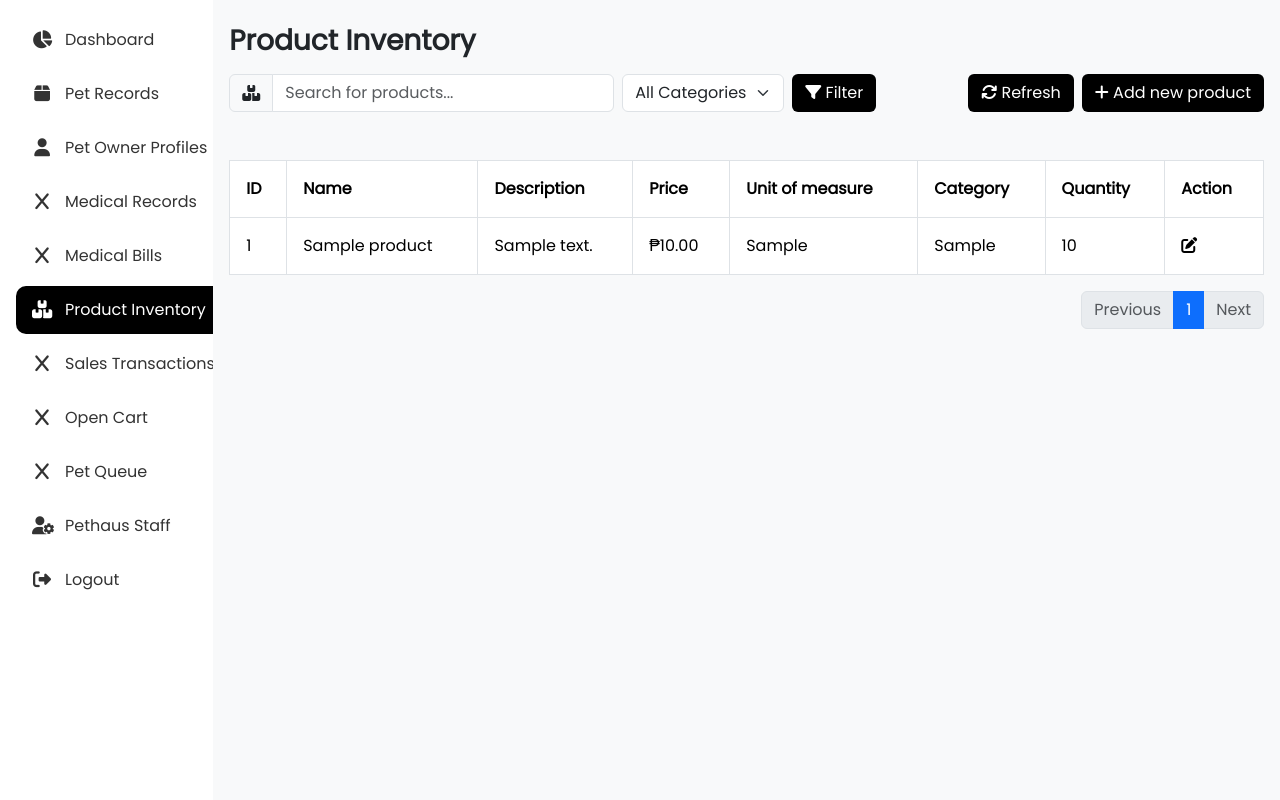
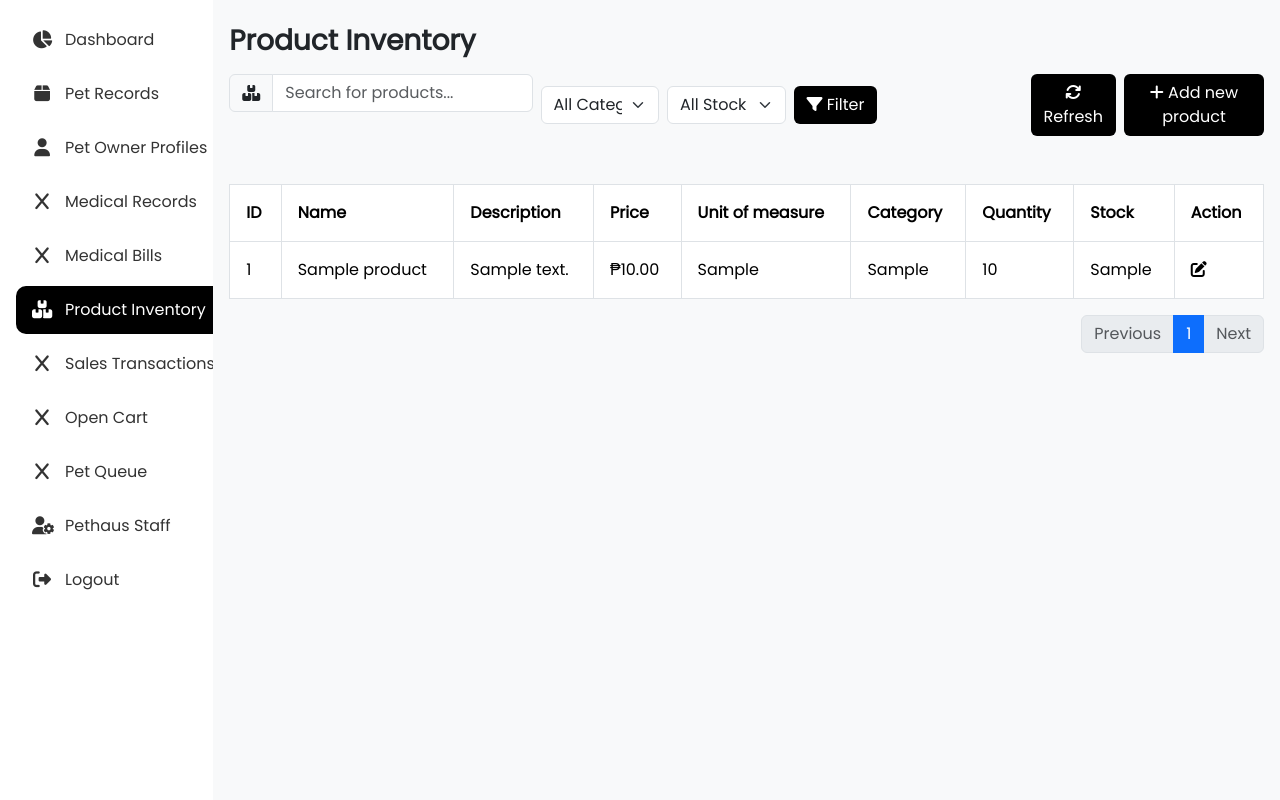
Before and after one commit to codeweb-dev/pethaus, a PHP site: page /admin/product-inventory.php in a window 1280 px wide. Shown: the part 66-866 px from the top of the page. Run offline with PHP 8.4, Linux system fonts and the light colour scheme; the visitor is signed in with stand-in values (Sample User, id 1); tables that the repository leaves empty hold one stand-in row (values such as "Sample post"); some libraries are stand-ins or nearby versions.

Commit message:
Refactor code structure for improved readability and maintainability

```diff
--- a/admin/product-inventory.php
+++ b/admin/product-inventory.php
@@ -27,10 +27,18 @@ if ($result) {
 }
 
 $categoryFilter = isset($_GET['category']) ? mysqli_real_escape_string($conn, $_GET['category']) : '';
+$stockFilter = isset($_GET['stock']) ? mysqli_real_escape_string($conn, $_GET['stock']) : '';
 
+$whereParts = [];
+if (!empty($categoryFilter)) {
+    $whereParts[] = "category = '$categoryFilter'";
+}
+if (!empty($stockFilter)) {
+    $whereParts[] = "stock = '$stockFilter'";
+}
 $whereClause = "";
-if (!empty($categoryFilter)) {
-    $whereClause = "WHERE category = '$categoryFilter'";
+if (!empty($whereParts)) {
+    $whereClause = "WHERE " . implode(' AND ', $whereParts);
 }
 
 $totalUsersResult = mysqli_query($conn, "SELECT COUNT(*) as total FROM products $whereClause");
@@ -47,7 +55,6 @@ if ($result) {
     }
 }
 ?>
-
 
 <!DOCTYPE html>
 <html lang="en">
@@ -79,25 +86,38 @@ if ($result) {
                     <div class="w-auto d-flex gap-2">
                         <div>
                             <div class="input-group">
-                                <span class="input-group-text"><i class="fa-solid fa-boxes-stacked"></i></span>
+                                <span class="input-group-text "><i class="fa-solid fa-boxes-stacked"></i></span>
                                 <input type="text" class="form-control" id="searchInput" placeholder="Search for products...">
                             </div>
                         </div>
                         <div class="d-flex flex-wrap gap-2 align-items-center">
                             <form class="d-flex gap-2" method="GET">
-                                <select name="category" class="form-select w-auto">
-                                    <option value="">All Categories</option>
-                                    <?php
-                                    $categoryResult = mysqli_query($conn, "SELECT DISTINCT category FROM products ORDER BY category ASC");
-                                    while ($cat = mysqli_fetch_assoc($categoryResult)) {
-                                        $selected = (isset($_GET['category']) && $_GET['category'] == $cat['category']) ? 'selected' : '';
-                                        echo "<option value='" . htmlspecialchars($cat['category']) . "' $selected>" . htmlspecialchars($cat['category']) . "</option>";
-                                    }
-                                    ?>
+                                <select name="category" class="form-select w-25">
+                                    <option value="" <?php echo empty($categoryFilter) ? 'selected' : ''; ?>>All Categories</option>
+                                    <option value="Veterinary Medicines & Treatments" <?php echo ($categoryFilter == "Veterinary Medicines & Treatments") ? 'selected' : ''; ?>>Veterinary Medicines & Treatments</option>
+                                    <option value="Pet Food & Treats" <?php echo ($categoryFilter == "Pet Food & Treats") ? 'selected' : ''; ?>>Pet Food & Treats</option>
+                                    <option value="Pet Accessories" <?php echo ($categoryFilter == "Pet Accessories") ? 'selected' : ''; ?>>Pet Accessories</option>
+                                    <option value="Pet Housing & Bedding" <?php echo ($categoryFilter == "Pet Housing & Bedding") ? 'selected' : ''; ?>>Pet Housing & Bedding</option>
+                                    <option value="Grooming Supplies" <?php echo ($categoryFilter == "Grooming Supplies") ? 'selected' : ''; ?>>Grooming Supplies</option>
+                                    <option value="Cleaning & Sanitation" <?php echo ($categoryFilter == "Cleaning & Sanitation") ? 'selected' : ''; ?>>Cleaning & Sanitation</option>
+                                    <option value="Pet Toys & Enrichment" <?php echo ($categoryFilter == "Pet Toys & Enrichment") ? 'selected' : ''; ?>>Pet Toys & Enrichment</option>
                                 </select>
+
+                                <select name="stock" class="form-select w-25">
+                                    <option value="" <?php echo empty($_GET['stock']) ? 'selected' : ''; ?>>All Stock Status</option>
+                                    <option value="In Stock" <?php echo (isset($_GET['stock']) && $_GET['stock'] == "In Stock") ? 'selected' : ''; ?>>In Stock</option>
+                                    <option value="Low Stock" <?php echo (isset($_GET['stock']) && $_GET['stock'] == "Low Stock") ? 'selected' : ''; ?>>Low Stock</option>
+                                    <option value="Out of Stock" <?php echo (isset($_GET['stock']) && $_GET['stock'] == "Out of Stock") ? 'selected' : ''; ?>>Out of Stock</option>
+                                </select>
+
                                 <button type="submit" class="btn bg-black text-white">
                                     <i class="fa-solid fa-filter"></i> Filter
                                 </button>
+                                <?php if (!empty($_GET['category']) || !empty($_GET['stock'])): ?>
+                                    <a href="product-inventory.php" class="btn bg-black text-white">
+                                        <i class="fa-solid fa-xmark"></i>
+                                    </a>
+                                <?php endif; ?>
                             </form>
                         </div>
                     </div>
@@ -184,14 +204,21 @@ if ($result) {
 
                                             <div class="mb-3">
                                                 <label for="category" class="form-label">Category</label>
-                                                <input
-                                                    type="text"
+                                                <select
                                                     class="form-control <?php echo isset($form_errors['category']) ? 'is-invalid' : ''; ?>"
-                                                    placeholder="Enter product category"
                                                     name="category"
                                                     id="category"
-                                                    value="<?php echo htmlspecialchars($old['category'] ?? ''); ?>"
                                                     required>
+                                                    <option value="" disabled <?php echo empty($old['category']) ? 'selected' : ''; ?>>Select product category</option>
+                                                    <option value="Veterinary Medicines & Treatments" <?php echo (isset($old['category']) && $old['category'] == 'Veterinary Medicines & Treatments') ? 'selected' : ''; ?>>Veterinary Medicines & Treatments</option>
+                                                    <option value="Pet Food & Treats" <?php echo (isset($old['category']) && $old['category'] == 'Pet Food & Treats') ? 'selected' : ''; ?>>Pet Food & Treats</option>
+                                                    <option value="Pet Accessories" <?php echo (isset($old['category']) && $old['category'] == 'Pet Accessories') ? 'selected' : ''; ?>>Pet Accessories</option>
+                                                    <option value="Pet Housing & Bedding" <?php echo (isset($old['category']) && $old['category'] == 'Pet Housing & Bedding') ? 'selected' : ''; ?>>Pet Housing & Bedding</option>
+                                                    <option value="Grooming Supplies" <?php echo (isset($old['category']) && $old['category'] == 'Grooming Supplies') ? 'selected' : ''; ?>>Grooming Supplies</option>
+                                                    <option value="Cleaning & Sanitation" <?php echo (isset($old['category']) && $old['category'] == 'Cleaning & Sanitation') ? 'selected' : ''; ?>>Cleaning & Sanitation</option>
+                                                    <option value="Pet Toys & Enrichment" <?php echo (isset($old['category']) && $old['category'] == 'Pet Toys & Enrichment') ? 'selected' : ''; ?>>Pet Toys & Enrichment</option>
+                                                </select>
+
                                                 <div class="invalid-feedback">
                                                     <?php echo $form_errors['category'] ?? ''; ?>
                                                 </div>
@@ -205,6 +232,7 @@ if ($result) {
                                                     placeholder="Enter product quantity"
                                                     name="quantity"
                                                     id="quantity"
+                                                    min="0"
                                                     value="<?php echo htmlspecialchars($old['quantity'] ?? ''); ?>"
                                                     required>
                                                 <div class="invalid-feedback">
@@ -238,6 +266,7 @@ if ($result) {
                                 <th class="p-3" scope="col">Unit of measure</th>
                                 <th class="p-3" scope="col">Category</th>
                                 <th class="p-3" scope="col">Quantity</th>
+                                <th class="p-3" scope="col">Stock</th>
                                 <th class="p-3" scope="col">Action</th>
                             </tr>
                         </thead>
@@ -251,6 +280,7 @@ if ($result) {
                                     <td class="p-3"><?php echo $product['unit_of_measure']; ?></td>
                                     <td class="p-3"><?php echo $product['category']; ?></td>
                                     <td class="p-3"><?php echo $product['quantity']; ?></td>
+                                    <td class="p-3"><?php echo $product['stock']; ?></td>
                                     <td class="p-3">
                                         <i class="fa-solid fa-pen-to-square" title="edit pet" style="cursor: pointer;" data-bs-toggle="modal" data-bs-target="#editProductModal<?php echo $product['product_id']; ?>"></i>
 
@@ -287,7 +317,15 @@ if ($result) {
 
                                                             <div class="mb-3">
                                                                 <label for="category" class="form-label">Category</label>
-                                                                <input type="text" class="form-control" name="category" value="<?php echo htmlspecialchars($product['category']); ?>" required>
+                                                                <select class="form-control" name="category" required>
+                                                                    <option value="Veterinary Medicines & Treatments" <?php echo ($product['category'] == 'Veterinary Medicines & Treatments') ? 'selected' : ''; ?>>Veterinary Medicines & Treatments</option>
+                                                                    <option value="Pet Food & Treats" <?php echo ($product['category'] == 'Pet Food & Treats') ? 'selected' : ''; ?>>Pet Food & Treats</option>
+                                                                    <option value="Pet Accessories" <?php echo ($product['category'] == 'Pet Accessories') ? 'selected' : ''; ?>>Pet Accessories</option>
+                                                                    <option value="Pet Housing & Bedding" <?php echo ($product['category'] == 'Pet Housing & Bedding') ? 'selected' : ''; ?>>Pet Housing & Bedding</option>
+                                                                    <option value="Grooming Supplies" <?php echo ($product['category'] == 'Grooming Supplies') ? 'selected' : ''; ?>>Grooming Supplies</option>
+                                                                    <option value="Cleaning & Sanitation" <?php echo ($product['category'] == 'Cleaning & Sanitation') ? 'selected' : ''; ?>>Cleaning & Sanitation</option>
+                                                                    <option value="Pet Toys & Enrichment" <?php echo ($product['category'] == 'Pet Toys & Enrichment') ? 'selected' : ''; ?>>Pet Toys & Enrichment</option>
+                                                                </select>
                                                             </div>
 
                                                             <div class="mb-3">
--- a/database/pethaus.sql
+++ b/database/pethaus.sql
@@ -40,7 +40,8 @@ CREATE TABLE `products` (
   `price` DECIMAL(10,2) NOT NULL,
   `unit_of_measure` VARCHAR(250) NOT NULL,
   `category` VARCHAR(250) NOT NULL,
-  `quantity` INT NOT NULL DEFAULT 0
+  `quantity` INT NOT NULL DEFAULT 0,
+  `stock` VARCHAR(250) NOT NULL
 ) ENGINE=InnoDB DEFAULT CHARSET=utf8mb4 COLLATE=utf8mb4_general_ci;
 
 CREATE TABLE `dogs` (
```
Also changed, not shown: actions/add_product.php (+20 -4 lines), actions/update_product.php (+10 -2 lines), uploads/1749292219_all-fast-dark.png (added), uploads/captured_1749274269.jpg (added).
